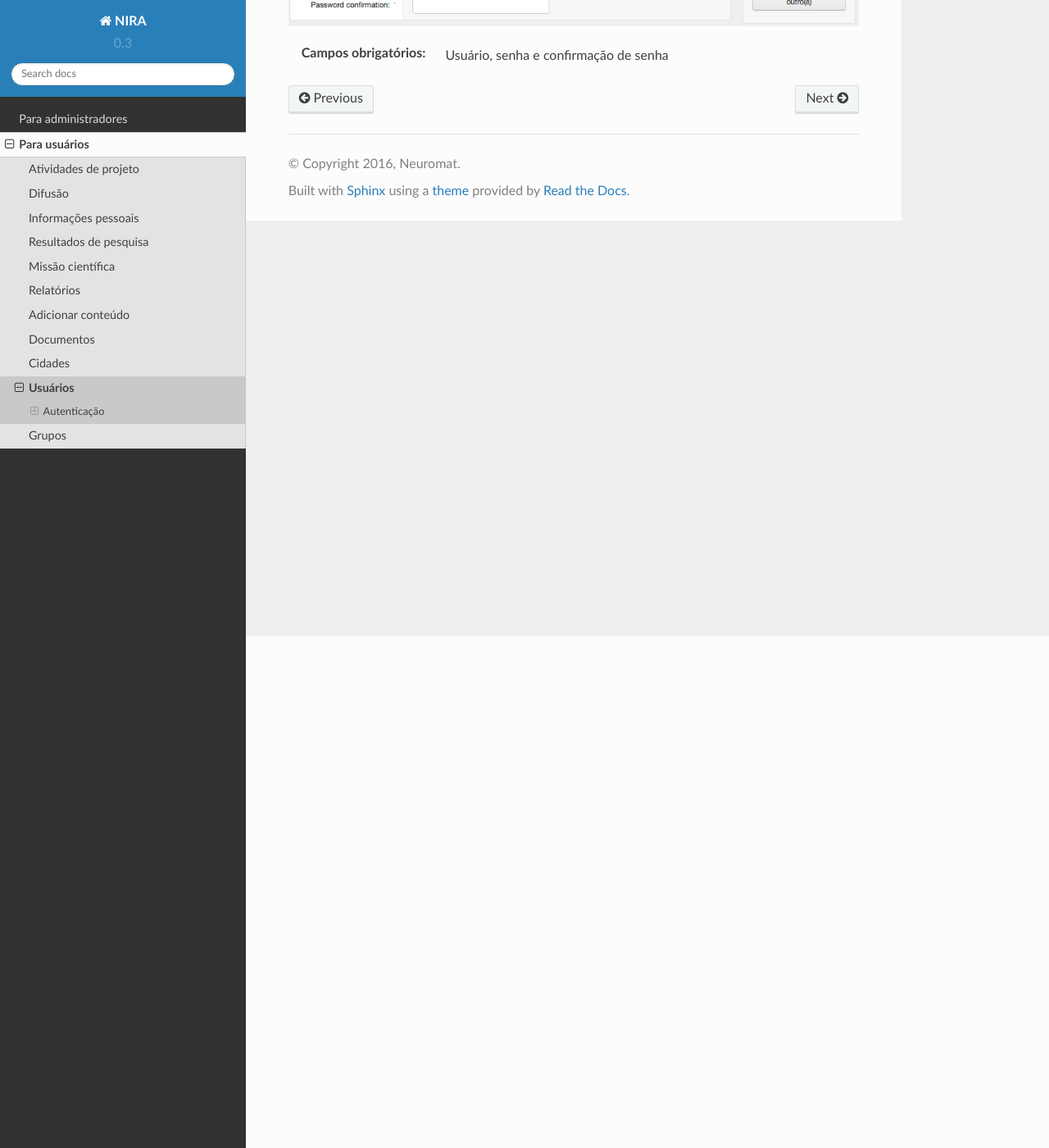
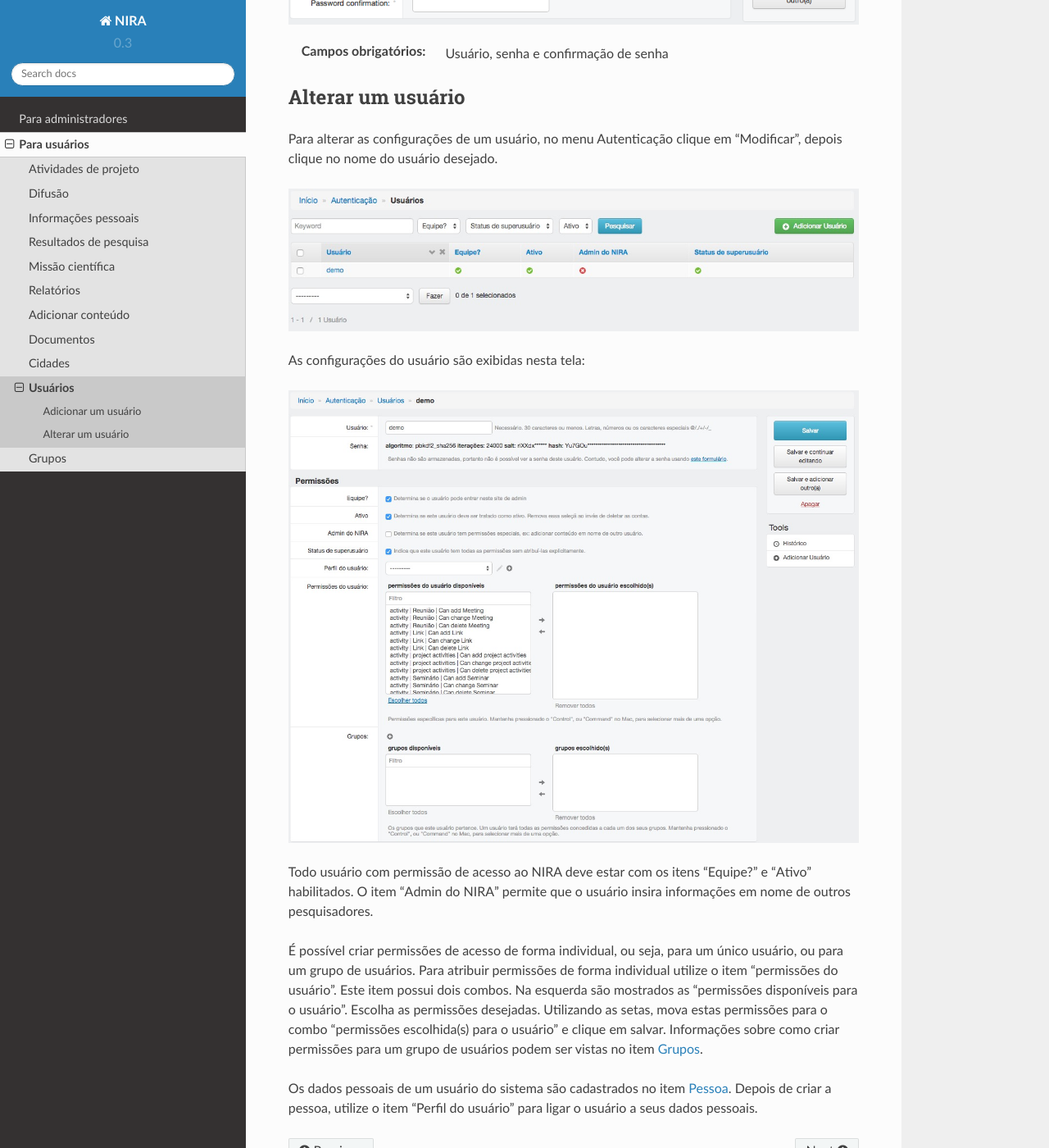
Before and after one commit to neuromat/intranet, a Sphinx documentation site: the page built from docs/source/usuarios/main.rst, in a window 1280 px wide and 1400 px high, scrolled down 624 px. Shown: the whole window at 82% size. Built offline with Sphinx 7.4.7 and the Read the Docs theme 2.0.0, drawn with Linux system fonts in a browser that asks for light colours; some of the changed text lies outside the part shown.

Commit message:
NIRA-115 - Update the documentation

```diff
--- a/docs/source/usuarios/main.rst
+++ b/docs/source/usuarios/main.rst
@@ -2,22 +2,44 @@
 Usuários
 ========
 
-Informações sobre a página de usuários.
+Nesta tela é possível adicionar um novo usuário ou alterar as configurações de um usuário já cadastrado.
 
 .. image:: imagens/usuarios.png
 
 
-************
-Autenticação
-************
+---------------------
+Adicionar um usuário
+---------------------
 
----------------------------------
-Adicionar ou modificar um usuário
----------------------------------
-
-Para adicionar ou editar um usuário, preencha os campos e clique em salvar.
+Para adicionar um usuário, no menu Autenticação clique em "Adicionar", depois preencha os campos e clique em salvar.
 
 .. image:: imagens/add_usuario.png
 
 :Campos obrigatórios:
 	Usuário, senha e confirmação de senha
+
+
+------------------
+Alterar um usuário
+------------------
+
+Para alterar as configurações de um usuário, no menu Autenticação clique em "Modificar", depois clique no nome do
+usuário desejado.
+
+.. image:: imagens/alterar_usuario.jpg
+
+As configurações do usuário são exibidas nesta tela:
+
+.. image:: imagens/config_usuario.jpg
+
+Todo usuário com permissão de acesso ao NIRA deve estar com os itens "Equipe?" e "Ativo" habilitados. O item
+"Admin do NIRA" permite que o usuário insira informações em nome de outros pesquisadores.
+
+É possível criar permissões de acesso de forma individual, ou seja, para um único usuário, ou para um grupo de usuários.
+Para atribuir permissões de forma individual utilize o item "permissões do usuário". Este item possui dois combos. Na
+esquerda são mostrados as "permissões disponíveis para o usuário". Escolha as permissões desejadas. Utilizando
+as setas, mova estas permissões para o combo "permissões escolhida(s) para o usuário" e clique em salvar. Informações
+sobre como criar permissões para um grupo de usuários podem ser vistas no item `Grupos <../grupos/main.html>`_.
+
+Os dados pessoais de um usuário do sistema são cadastrados no item `Pessoa <../info_pessoal/main.html#pessoa>`_. Depois
+de criar a pessoa, utilize o item "Perfil do usuário" para ligar o usuário a seus dados pessoais.
```
Also changed, not shown: docs/source/atividades_projeto/main.rst (+10 -4 lines), docs/source/grupos/main.rst (+14 -5 lines), docs/source/users.rst (+5 -10 lines), docs/source/imagens/permissao.jpg (deleted), docs/source/usuarios/imagens/alterar_usuario.jpg (added), docs/source/usuarios/imagens/config_usuario.jpg (added), 4 other files.
